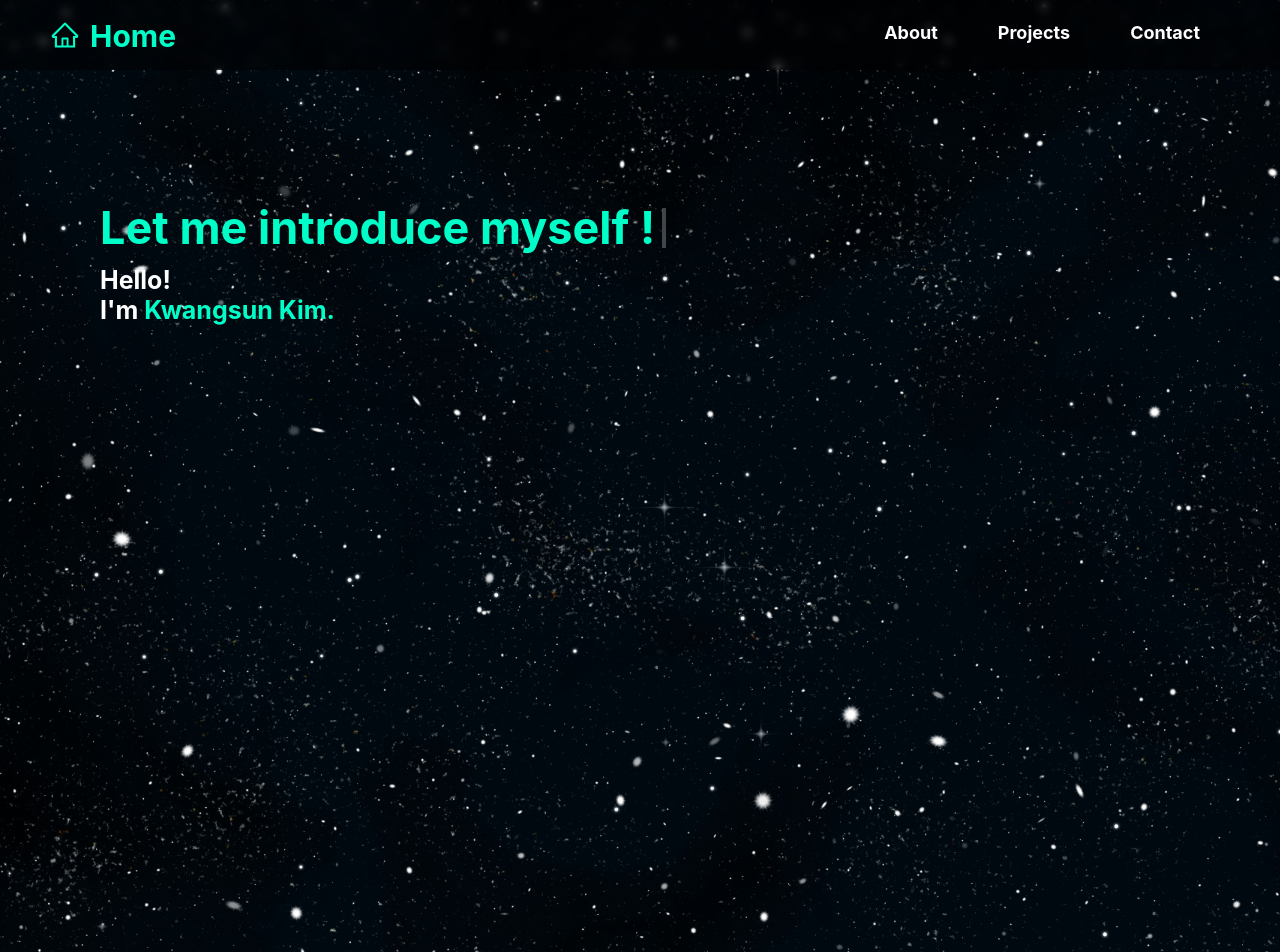
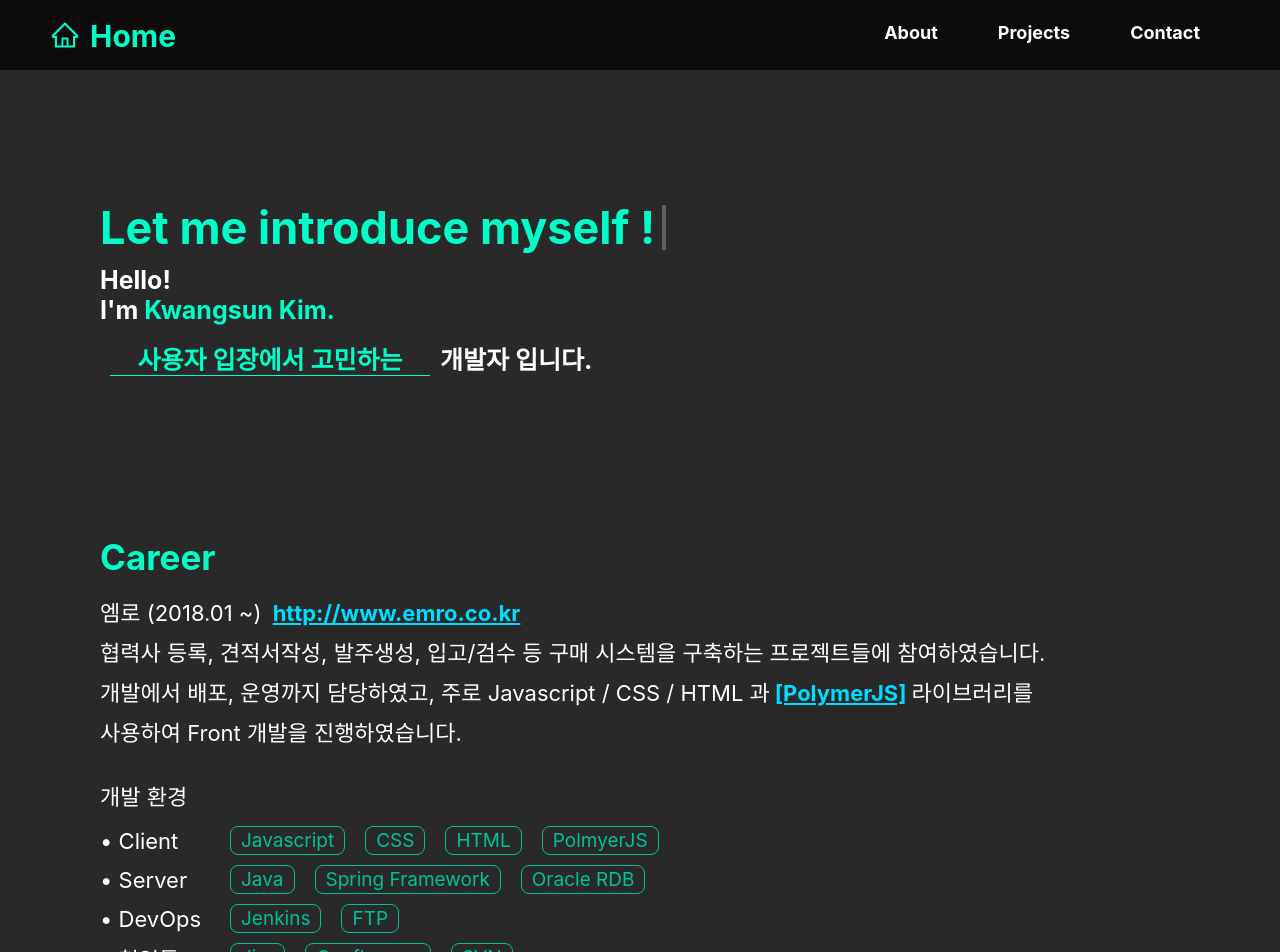
Before and after one commit to kks2139/portfolio, a React (Create React App) app: page / in a window 1280 px wide. Shown: the top 952 px of the page. Built offline with nearby package versions, Linux system fonts and the light colour scheme.

Commit message:
update ui

```diff
--- a/src/App.tsx
+++ b/src/App.tsx
@@ -2,20 +2,32 @@ import React from 'react';
 import './Common.scss';
 /** @jsxImportSource @emotion/react */
 import {css} from '@emotion/react';
-import {TopMenu, Typing} from './components/index';
+import {TopMenu, Typing, TextSlider, CareerBlock} from './components/index';
 
 function App() {
+  const feat = [
+      '사용자 입장에서 고민하는',
+      '협업의 시너지를 중요시하는',
+      '부족한 부분을 채워나가는',
+      '꾸준히 성장해 나가는'
+  ];
 
   return (
     <div css={style}>
       <TopMenu></TopMenu>
       <div className='intro'>
-        <Typing text='Let me introduce myself !'></Typing>
+        <Typing text='Let me introduce myself !' size={45}></Typing>
         <div className='im'>
           <span>Hello!</span>
           <div><span>I'm </span>Kwangsun Kim.</div>
-          <div></div>
+          <div className='feat'>
+            <TextSlider textList={feat} size={25} width={320}></TextSlider>
+            <span>개발자 입니다.</span>
+          </div>
         </div>
+        <div className='sub-title'>Career</div>
+        <CareerBlock></CareerBlock>
+        <div className='sub-title'>Projects</div>
       </div>
     </div>
   );
@@ -35,6 +47,10 @@ const style = css`
       span {
         color: white;
       }
+      .feat {
+        margin-top: 15px;
+        display: flex;
+      }
     }
   }
 `;
--- a/src/Common.scss
+++ b/src/Common.scss
@@ -1,6 +1,8 @@
 :root {
   --color-main: rgb(0, 255, 200);
+  --color-dark-main: rgb(0, 194, 152);
   --color-dark: rgb(41, 41, 41);
+  --color-gray: #7b7b7b;
   --radius: 8px;
 }
 
@@ -26,8 +28,12 @@
 }
 
 body {
-  // background-color: var(--color-dark);
-  background-image: url(./assest/img/stary-sky.jpg);
+  background-color: var(--color-dark);
+  // background-image: url(./assest/img/stary-sky.jpg);
+}
+
+a {
+  color: #00dcff;
 }
 
 div, span {
@@ -36,6 +42,16 @@ div, span {
   -webkit-user-select: none;
   -khtml-user-select: none;
   user-select:none;
+}
+
+.sub-title {
+  color: var(--color-main);
+  font-size: 35px;
+  font-weight: bold;
+  margin: 160px 0 15px 0;
+  // background: -webkit-linear-gradient(var(--color-main), white);
+  // -webkit-background-clip: text;
+  // -webkit-text-fill-color: transparent;
 }
 
 .button {
--- /dev/null
+++ b/src/components/CareerBlock.tsx
@@ -0,0 +1,84 @@
+import React from 'react';
+/** @jsxImportSource @emotion/react */
+import {css} from '@emotion/react';
+import {TagBox} from './index';
+
+interface Props {
+
+}
+
+function CareerBlock({}: Props){
+    return (
+        <div css={style}>
+            <div className='desc'>
+                <div>
+                    엠로 (2018.01 ~) <a href='http://www.emro.co.kr/' target='blank'>http://www.emro.co.kr</a>
+                </div>
+                <div>협력사 등록, 견적서작성, 발주생성, 입고/검수 등 구매 시스템을 구축하는 프로젝트들에 참여하였습니다.</div>
+                <div>
+                    개발에서 배포, 운영까지 담당하였고, 주로 Javascript / CSS / HTML 과
+                    <a href='https://library.polymer-project.org/3.0/docs/devguide/feature-overview' target='blank'>[PolymerJS]</a>
+                    라이브러리를
+                </div>
+                <div>사용하여 Front 개발을 진행하였습니다.</div>
+            </div>
+            <br/>
+            <div>개발 환경</div>
+            <div className='tech'>
+                <div>
+                    <div className='el'>• Client</div>
+                    <TagBox text='Javascript'/>
+                    <TagBox text='CSS'/>
+                    <TagBox text='HTML'/>
+                    <TagBox text='PolmyerJS'/>
+                </div>
+                <div>
+                    <div className='el'>• Server</div>
+                    <TagBox text='Java'/>
+                    <TagBox text='Spring Framework'/>
+                    <TagBox text='Oracle RDB'/>
+                </div>
+                <div>
+                <div className='el'>• DevOps</div>
+                    <TagBox text='Jenkins'/>
+                    <TagBox text='FTP'/>
+                </div>
+                <div>
+                    <div className='el'>• 협업툴</div>
+                    <TagBox text='Jira'/>
+                    <TagBox text='Confluence'/>
+                    <TagBox text='SVN'/>
+                </div>
+            </div>
+        </div>
+    );
+}
+
+const style = css`
+    color: white;
+    font-size: 22px;
+    a {
+        font-weight: bold;
+        margin: 0 5px;
+    }
+    .desc {
+        > div {
+            line-height: 40px;
+            span {
+                font-weight: bold;
+            }
+        }
+    }
+    .tech {
+        margin-top: 10px;
+        > div {
+            display: flex;
+            align-items: center;
+            .el {
+                width: 120px;
+            }
+        }
+    }
+`;
+
+export default CareerBlock;
--- /dev/null
+++ b/src/components/TagBox.tsx
@@ -0,0 +1,29 @@
+import React from 'react';
+/** @jsxImportSource @emotion/react */
+import {css} from '@emotion/react';
+
+interface Props {
+    text: string
+}
+
+function TagBox({text}: Props){
+    return (
+        <div css={style}>
+            {text}
+        </div>
+    );
+}
+
+const style = css`
+    display: flex;
+    align-items: center;
+    padding: 2px 10px;
+    width: fit-content;
+    border-radius: var(--radius);
+    border: 1px solid var(--color-dark-main);
+    font-size: 19px;
+    color: var(--color-dark-main);
+    margin: 5px 10px;
+`;
+
+export default TagBox;
--- /dev/null
+++ b/src/components/TextSlider.tsx
@@ -0,0 +1,55 @@
+import React, { useEffect, useRef } from 'react';
+/** @jsxImportSource @emotion/react */
+import {css} from '@emotion/react';
+
+interface Props {
+    textList: string[]
+    size?: number
+    width?: number
+}
+
+interface cssProps {
+    size: number
+    width: number
+}
+
+function TextSlider({textList, size=20, width=350}: Props){
+    const now = useRef(0);
+    const tidRef = useRef(0);
+    const divRef = useRef<HTMLDivElement | null>(null);
+
+    useEffect(()=>{
+        const txtBox: HTMLDivElement = divRef.current!.querySelector('.txt-box')!;
+        tidRef.current = window.setInterval(()=>{
+            txtBox.style.transform = `translateY(calc(100% * -${now.current}))`;
+            now.current = now.current < textList.length-1 ? now.current + 1 : 0;
+        }, 3000);
+        return ()=> clearInterval(tidRef.current);
+    }, []);
+
+    return (
+        <div css={style({size, width})} ref={divRef}>
+            <div className='txt-box'>
+                {textList.map((txt, i) => (
+                    <div key={i} className='txt'>{txt}</div>
+                ))}
+            </div>
+        </div>
+    );
+}
+
+const style = ({size, width}: cssProps)=> (css`
+    width: ${width}px;
+    font-size: ${size}px;
+    overflow: hidden;
+    margin: 0 10px;
+    text-align: center;
+    border-bottom: 1px solid var(--color-main);
+    .txt-box {
+        width: 100%;
+        height: ${size + 10}px;
+        transition: .5s;
+    }
+`);
+
+export default TextSlider;
--- a/src/components/TopMenu.tsx
+++ b/src/components/TopMenu.tsx
@@ -28,8 +28,8 @@ const style = css`
     height: 70px;
     padding: 0 50px;
     color: var(--color-main);
-    background-color: rgb(0, 0, 0, 0.5);
-    backdrop-filter: blur(5px);
+    background-color: rgb(0, 0, 0, 0.7);
+    backdrop-filter: blur(7px);
     .tit {
         font-size: 30px;
         font-weight: bold;
--- a/src/components/Typing.tsx
+++ b/src/components/Typing.tsx
@@ -4,15 +4,15 @@ import {css} from '@emotion/react';
 
 interface Props {
     text: string
+    size?: number
 }
 
-function Typing({text}: Props){
+function Typing({text, size=45}: Props){
     const arr = text.split('');
     const divRef = useRef<HTMLDivElement | null>(null);
     const tidRef = useRef(0);
 
     useEffect(()=>{
-        let lineCnt = 0;
         tidRef.current = window.setInterval(()=>{
             const el = divRef.current!.querySelector('.hide');
             if(el) el.classList.remove('hide');
@@ -22,7 +22,7 @@ function Typing({text}: Props){
     });
 
     return (
-        <div css={style}>
+        <div css={style(size)}>
             <div className='txt' ref={divRef}>
                 {arr.map((s, i)=> (
                     <span key={i} className='hide'>{s}</span>
@@ -33,11 +33,11 @@ function Typing({text}: Props){
     );
 }
 
-const style = css`
+const style = (size: number)=> (css`
     display: flex;
     align-items: center;
     .txt {
-        font-size: 45px;
+        font-size:${size}px;
         font-weight: bold;
         color: var(--color-main);
         .hide {
@@ -47,7 +47,7 @@ const style = css`
     }
     .cursor {
         width: 4px;
-        height: 40px;
+        height: ${size}px;
         margin-left: 7px;
         transition: .3s;
         background-color: white;
@@ -62,6 +62,6 @@ const style = css`
         50% {opacity: 1;}
         100% {opacity: 0;}
     }
-`;
+`);
 
 export default Typing;
--- a/src/components/index.ts
+++ b/src/components/index.ts
@@ -1,9 +1,15 @@
 import TopMenu from "./TopMenu";
 import ButtonMenu from "./ButtonMenu";
 import Typing from "./Typing";
+import TextSlider from "./TextSlider";
+import CareerBlock from "./CareerBlock";
+import TagBox from "./TagBox";
 
 export {
     TopMenu,
     ButtonMenu,
     Typing,
+    TextSlider,
+    CareerBlock,
+    TagBox
 }
```
Also changed, not shown: src/components/ProjectBlock.tsx (added, +60 -0 lines).
